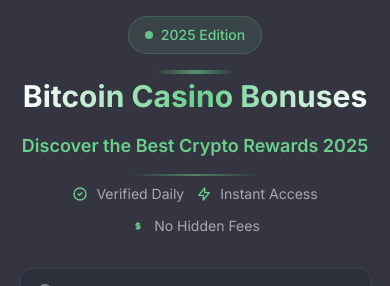
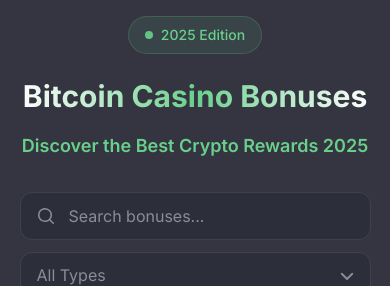
Before and after one commit to blacksandsmedia/cryptobonuses, a Next.js app: page / in a window 390 px wide. Shown: the part 160-446 px from the top of the page. Built offline with nearby package versions, Linux system fonts and the light colour scheme; no server answers; the database is empty.

Commit message:
refactor: simplify homepage h1 design
- Remove decorative elements and feature badges below subheading
- Keep clean design with just main heading, subheading, and year badge
- Maintain gradient text effects and responsive typography

```diff
--- a/src/app/page.tsx
+++ b/src/app/page.tsx
@@ -350,33 +350,7 @@ export default function Home() {
             <span className="block text-lg sm:text-xl md:text-2xl font-semibold text-[#68D08B] mb-6">
               Discover the Best Crypto Rewards {currentYear}
             </span>
-
-            {/* Decorative elements */}
-            <div className="absolute top-0 left-1/2 transform -translate-x-1/2 -translate-y-2 w-20 h-1 bg-gradient-to-r from-transparent via-[#68D08B] to-transparent opacity-60"></div>
-            <div className="absolute bottom-0 left-1/2 transform -translate-x-1/2 translate-y-4 w-32 h-0.5 bg-gradient-to-r from-transparent via-[#68D08B]/50 to-transparent"></div>
           </h1>
-
-          {/* Feature badges */}
-          <div className="flex flex-wrap items-center justify-center gap-3 mt-6">
-            <div className="flex items-center gap-2 text-[#a7a9b4] text-sm">
-              <svg className="w-4 h-4 text-[#68D08B]" fill="none" stroke="currentColor" viewBox="0 0 24 24">
-                <path strokeLinecap="round" strokeLinejoin="round" strokeWidth={2} d="M9 12l2 2 4-4m6 2a9 9 0 11-18 0 9 9 0 0118 0z" />
-              </svg>
-              <span>Verified Daily</span>
-            </div>
-            <div className="flex items-center gap-2 text-[#a7a9b4] text-sm">
-              <svg className="w-4 h-4 text-[#68D08B]" fill="none" stroke="currentColor" viewBox="0 0 24 24">
-                <path strokeLinecap="round" strokeLinejoin="round" strokeWidth={2} d="M13 10V3L4 14h7v7l9-11h-7z" />
-              </svg>
-              <span>Instant Access</span>
-            </div>
-            <div className="flex items-center gap-2 text-[#a7a9b4] text-sm">
-              <svg className="w-4 h-4 text-[#68D08B]" fill="none" stroke="currentColor" viewBox="0 0 24 24">
-                <path strokeLinecap="round" strokeLinejoin="round" strokeWidth={2} d="M12 8c-1.657 0-3 .895-3 2s1.343 2 3 2 3 .895 3 2-1.343 2-3 2m0-8c1.11 0 2.08.402 2.599 1M12 8V7m0 1v8m0 0v1m0-1c-1.11 0-2.08-.402-2.599-1" />
-              </svg>
-              <span>No Hidden Fees</span>
-            </div>
-          </div>
         </div>
 
         <div className="mb-6 sm:mb-8 md:mb-12" data-filter-section>
```
